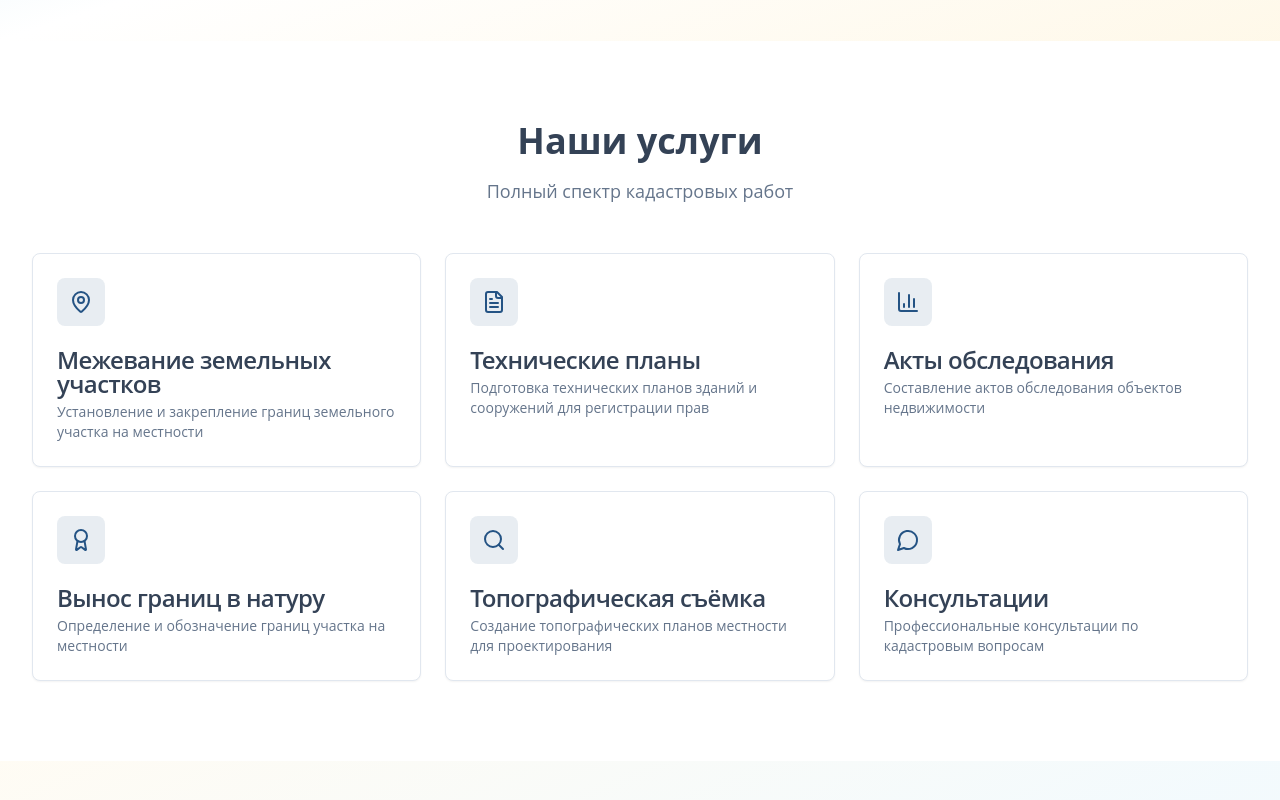
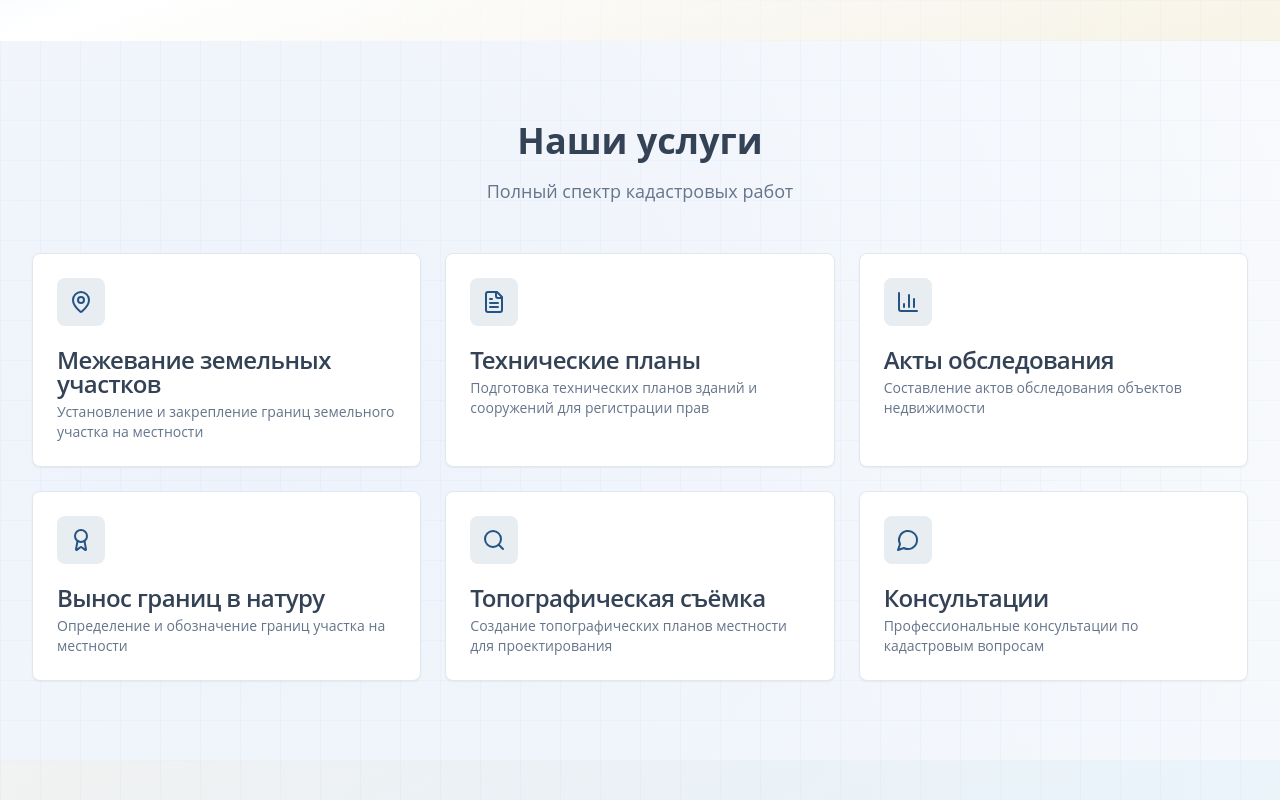
Before and after one commit to pr-poehali-dev/cad-engineer-website, a React (Vite) app: page / in a window 1280 px wide. Shown: the part 440-1240 px from the top of the page. Built offline with nearby package versions, Linux system fonts and the light colour scheme.

Commit message:
Добавить чертежи на фон

```diff
--- a/src/index.css
+++ b/src/index.css
@@ -102,3 +102,90 @@
     font-family: "Open Sans", sans-serif;
   }
 }
+
+@layer utilities {
+  .blueprint-bg {
+    background-color: #f8fafc;
+    background-image:
+      linear-gradient(rgba(37, 99, 235, 0.03) 1px, transparent 1px),
+      linear-gradient(90deg, rgba(37, 99, 235, 0.03) 1px, transparent 1px);
+    background-size: 40px 40px;
+    position: relative;
+  }
+
+  .blueprint-bg::before {
+    content: "";
+    position: absolute;
+    top: 0;
+    left: 0;
+    right: 0;
+    bottom: 0;
+    background-image:
+      radial-gradient(
+        circle at 20% 30%,
+        rgba(37, 99, 235, 0.05) 0%,
+        transparent 50%
+      ),
+      radial-gradient(
+        circle at 80% 70%,
+        rgba(96, 165, 250, 0.05) 0%,
+        transparent 50%
+      );
+    pointer-events: none;
+  }
+
+  @keyframes fade-in-up {
+    from {
+      opacity: 0;
+      transform: translateY(30px);
+    }
+    to {
+      opacity: 1;
+      transform: translateY(0);
+    }
+  }
+
+  @keyframes fade-in {
+    from {
+      opacity: 0;
+    }
+    to {
+      opacity: 1;
+      transform: translateY(0);
+    }
+  }
+
+  .animate-fade-in-up {
+    animation: fade-in-up 0.6s ease-out forwards;
+    opacity: 0;
+  }
+
+  .animate-fade-in {
+    animation: fade-in 0.8s ease-out forwards;
+    opacity: 0;
+  }
+
+  .animation-delay-100 {
+    animation-delay: 0.1s;
+  }
+
+  .animation-delay-200 {
+    animation-delay: 0.2s;
+  }
+
+  .animation-delay-300 {
+    animation-delay: 0.3s;
+  }
+
+  .animation-delay-400 {
+    animation-delay: 0.4s;
+  }
+
+  .animation-delay-500 {
+    animation-delay: 0.5s;
+  }
+
+  .animation-delay-600 {
+    animation-delay: 0.6s;
+  }
+}
--- a/src/pages/Index.tsx
+++ b/src/pages/Index.tsx
@@ -1,4 +1,4 @@
-import { useState } from 'react';
+import { useState, useEffect, useRef } from 'react';
 import { Button } from '@/components/ui/button';
 import { Card, CardContent, CardDescription, CardHeader, CardTitle } from '@/components/ui/card';
 import { Input } from '@/components/ui/input';
@@ -32,8 +32,25 @@ const Index = () => {
     element?.scrollIntoView({ behavior: 'smooth' });
   };
 
+  useEffect(() => {
+    const observer = new IntersectionObserver(
+      (entries) => {
+        entries.forEach((entry) => {
+          if (entry.isIntersecting) {
+            entry.target.classList.add('animate-fade-in-up');
+          }
+        });
+      },
+      { threshold: 0.1 }
+    );
+
+    document.querySelectorAll('.observe-fade').forEach((el) => observer.observe(el));
+
+    return () => observer.disconnect();
+  }, []);
+
   return (
-    <div className="min-h-screen bg-background">
+    <div className="min-h-screen bg-background blueprint-bg">
       <header className="sticky top-0 z-50 w-full border-b bg-white/95 backdrop-blur supports-[backdrop-filter]:bg-white/60">
         <div className="container flex h-16 items-center justify-between">
           <div className="flex items-center gap-2">
@@ -61,9 +78,9 @@ const Index = () => {
       </header>
 
       <main>
-        <section id="home" className="py-20 bg-gradient-to-br from-secondary/40 via-background to-accent/10">
+        <section id="home" className="py-20 bg-gradient-to-br from-secondary/40 via-background to-accent/10 relative overflow-hidden">
           <div className="container">
-            <div className="max-w-3xl mx-auto text-center space-y-6">
+            <div className="max-w-3xl mx-auto text-center space-y-6 observe-fade">
               <h1 className="text-5xl font-bold bg-gradient-to-r from-primary via-secondary to-primary bg-clip-text text-transparent leading-tight">
                 Профессиональные кадастровые услуги
               </h1>
@@ -84,12 +101,12 @@ const Index = () => {
 
         <section id="services" className="py-20">
           <div className="container">
-            <div className="text-center mb-12">
+            <div className="text-center mb-12 observe-fade">
               <h2 className="text-4xl font-bold mb-4">Наши услуги</h2>
               <p className="text-muted-foreground text-lg">Полный спектр кадастровых работ</p>
             </div>
             <div className="grid md:grid-cols-2 lg:grid-cols-3 gap-6">
-              <Card className="hover:shadow-lg transition-shadow">
+              <Card className="hover:shadow-lg transition-shadow observe-fade animation-delay-100">
                 <CardHeader>
                   <div className="w-12 h-12 rounded-lg bg-primary/10 flex items-center justify-center mb-4">
                     <Icon name="MapPin" size={24} className="text-primary" />
@@ -101,7 +118,7 @@ const Index = () => {
                 </CardHeader>
               </Card>
 
-              <Card className="hover:shadow-lg transition-shadow">
+              <Card className="hover:shadow-lg transition-shadow observe-fade animation-delay-200">
                 <CardHeader>
                   <div className="w-12 h-12 rounded-lg bg-primary/10 flex items-center justify-center mb-4">
                     <Icon name="FileText" size={24} className="text-primary" />
@@ -113,7 +130,7 @@ const Index = () => {
                 </CardHeader>
               </Card>
 
-              <Card className="hover:shadow-lg transition-shadow">
+              <Card className="hover:shadow-lg transition-shadow observe-fade animation-delay-300">
                 <CardHeader>
                   <div className="w-12 h-12 rounded-lg bg-primary/10 flex items-center justify-center mb-4">
                     <Icon name="BarChart3" size={24} className="text-primary" />
@@ -125,7 +142,7 @@ const Index = () => {
                 </CardHeader>
               </Card>
 
-              <Card className="hover:shadow-lg transition-shadow">
+              <Card className="hover:shadow-lg transition-shadow observe-fade animation-delay-400">
                 <CardHeader>
                   <div className="w-12 h-12 rounded-lg bg-primary/10 flex items-center justify-center mb-4">
                     <Icon name="Award" size={24} className="text-primary" />
@@ -137,7 +154,7 @@ const Index = () => {
                 </CardHeader>
               </Card>
 
-              <Card className="hover:shadow-lg transition-shadow">
+              <Card className="hover:shadow-lg transition-shadow observe-fade animation-delay-500">
                 <CardHeader>
                   <div className="w-12 h-12 rounded-lg bg-primary/10 flex items-center justify-center mb-4">
                     <Icon name="Search" size={24} className="text-primary" />
@@ -149,7 +166,7 @@ const Index = () => {
                 </CardHeader>
               </Card>
 
-              <Card className="hover:shadow-lg transition-shadow">
+              <Card className="hover:shadow-lg transition-shadow observe-fade animation-delay-600">
                 <CardHeader>
                   <div className="w-12 h-12 rounded-lg bg-primary/10 flex items-center justify-center mb-4">
                     <Icon name="MessageCircle" size={24} className="text-primary" />
@@ -166,7 +183,7 @@ const Index = () => {
 
         <section id="calculator" className="py-20 bg-gradient-to-br from-accent/5 via-secondary/10 to-primary/5">
           <div className="container">
-            <div className="max-w-2xl mx-auto">
+            <div className="max-w-2xl mx-auto observe-fade">
               <Card>
                 <CardHeader>
                   <CardTitle className="text-3xl">Калькулятор стоимости услуг</CardTitle>
@@ -227,7 +244,7 @@ const Index = () => {
 
         <section id="about" className="py-20">
           <div className="container">
-            <div className="max-w-3xl mx-auto">
+            <div className="max-w-3xl mx-auto observe-fade">
               <h2 className="text-4xl font-bold mb-6 text-center">О компании</h2>
               <div className="space-y-4 text-lg text-muted-foreground">
                 <p>
@@ -243,7 +260,7 @@ const Index = () => {
 
               <Separator className="my-10" />
 
-              <div className="grid md:grid-cols-3 gap-8 text-center">
+              <div className="grid md:grid-cols-3 gap-8 text-center observe-fade animation-delay-200">
                 <div>
                   <div className="text-4xl font-bold text-primary mb-2">10+</div>
                   <div className="text-muted-foreground">лет опыта</div>
@@ -263,7 +280,7 @@ const Index = () => {
 
         <section id="contacts" className="py-20 bg-gradient-to-br from-primary/5 via-secondary/15 to-accent/10">
           <div className="container">
-            <div className="max-w-2xl mx-auto">
+            <div className="max-w-2xl mx-auto observe-fade">
               <h2 className="text-4xl font-bold mb-6 text-center">Контакты</h2>
               <Card>
                 <CardContent className="pt-6">
```
